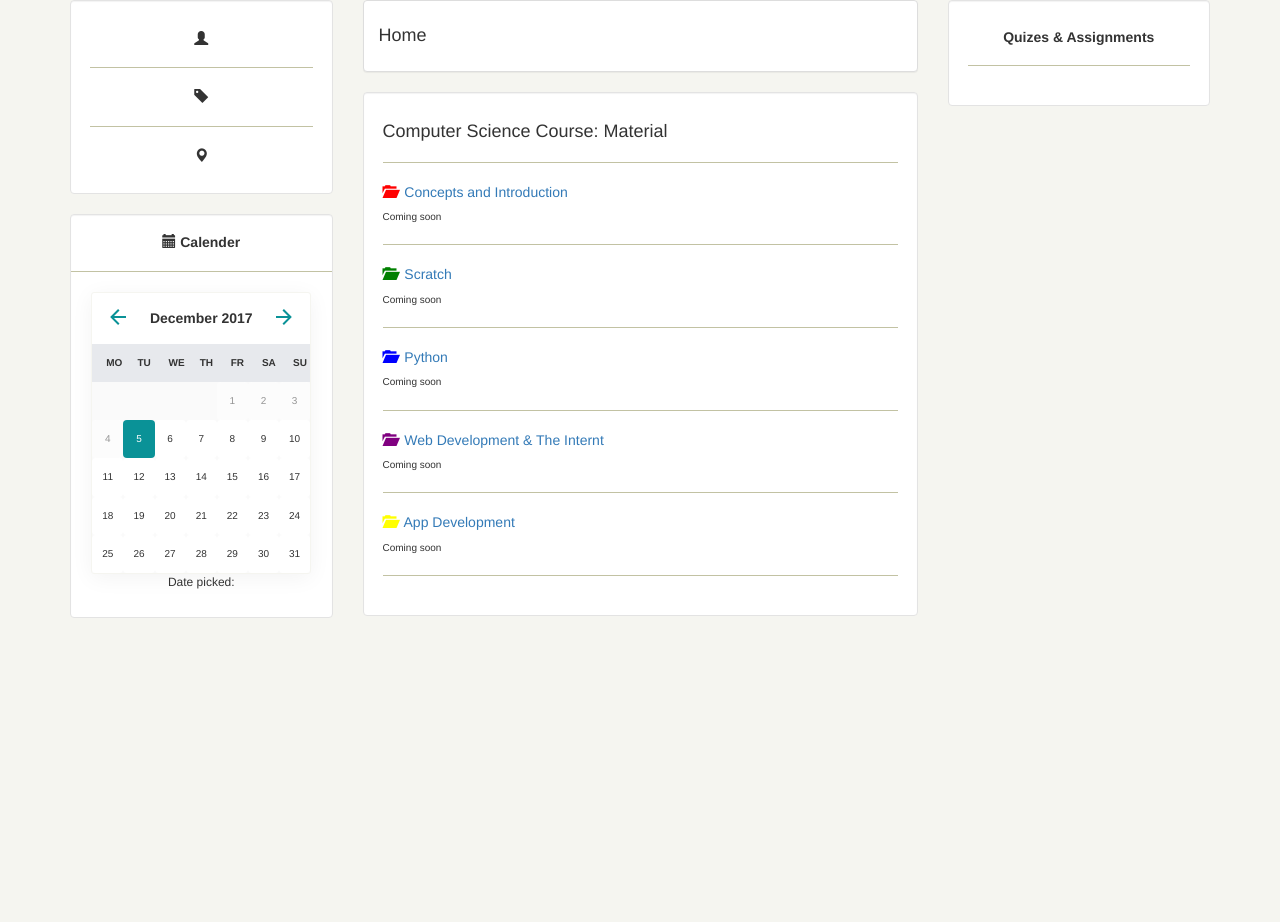
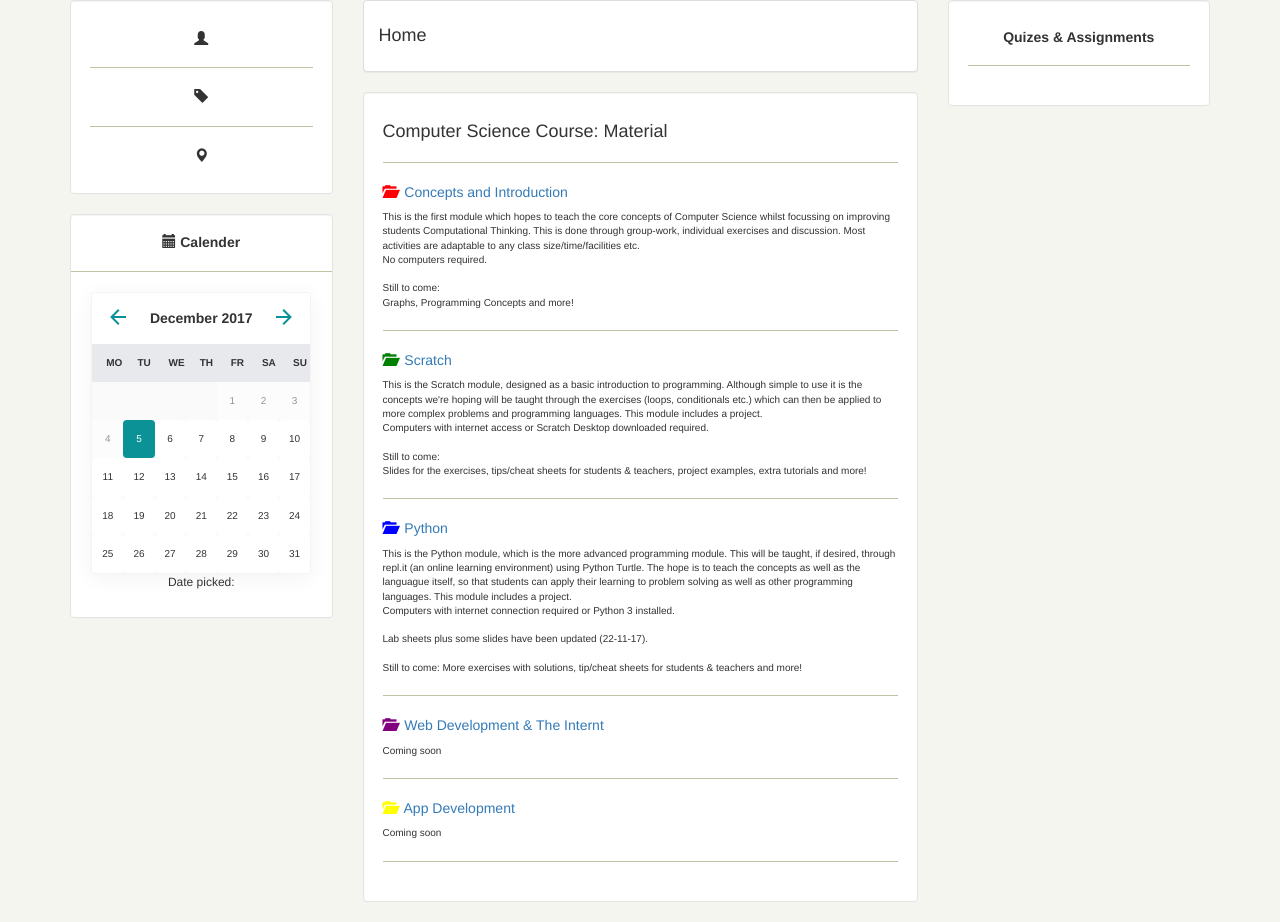
Before and after one commit to keeffy96/FinalYearProject, a Flask app: page /profile in a window 1280 px wide. Before the commit the page ends 618 px from the top, so only its background shows below. Run offline with Flask 2, Linux system fonts and the light colour scheme; parts of the project's set-up code (start-up, migrations or seed data) failed here and were passed over; some libraries are stand-ins or nearby versions.

Commit message:
Added module description

```diff
--- a/templates/profile_page/homePage.html
+++ b/templates/profile_page/homePage.html
@@ -127,13 +127,13 @@
             <h4>Computer Science Course: Material</h4>
             <hr />
             <h5><a href="#"><span style="color: red;" class="glyphicon glyphicon-folder-open"></span>&nbsp; Concepts and Introduction</a></h5>
-            <p>Coming soon</p>
+            <p>This is the first module which hopes to teach the core concepts of Computer Science whilst focussing on improving students Computational Thinking. This is done through group-work, individual exercises and discussion. Most activities are adaptable to any class size/time/facilities etc. <br>No computers required. <br><br>Still to come: <br>Graphs, Programming Concepts and more!</p>
             <hr />
             <h5><a href="#"><span style="color: green;" class="glyphicon glyphicon-folder-open"></span>&nbsp; Scratch</a></h5>
-            <p>Coming soon</p>
+            <p>This is the Scratch module, designed as a basic introduction to programming. Although simple to use it is the concepts we're hoping will be taught through the exercises (loops, conditionals etc.) which can then be applied to more complex problems and programming languages. This module includes a project.<br>Computers with internet access or Scratch Desktop downloaded required.<br><br>Still to come: <br>Slides for the exercises, tips/cheat sheets for students &amp; teachers, project examples, extra tutorials and more!</p>
             <hr />
             <h5><a href="#"><span style="color: blue;" class="glyphicon glyphicon-folder-open"></span>&nbsp; Python</a></h5>
-            <p>Coming soon</p>
+            <p>This is the Python module, which is the more advanced programming module. This will be taught, if desired, through repl.it (an online learning environment) using Python Turtle. The hope is to teach the concepts as well as the languague itself, so that students can apply their learning to problem solving as well as other programming languages. This module includes a project. <br>Computers with internet connection required or Python 3 installed.<br><br>Lab sheets plus some slides have been updated (22-11-17).<br><br>Still to come: More exercises with solutions, tip/cheat sheets for students &amp; teachers and more!</p>
             <hr />
             <h5><a href="#"><span style="color: purple;" class="glyphicon glyphicon-folder-open"></span>&nbsp; Web Development &amp; The Internt</a></h5>
             <p>Coming soon</p>
```
